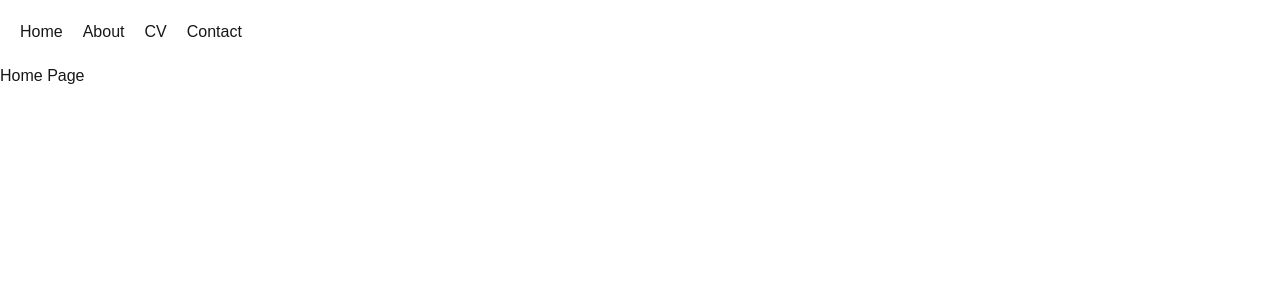
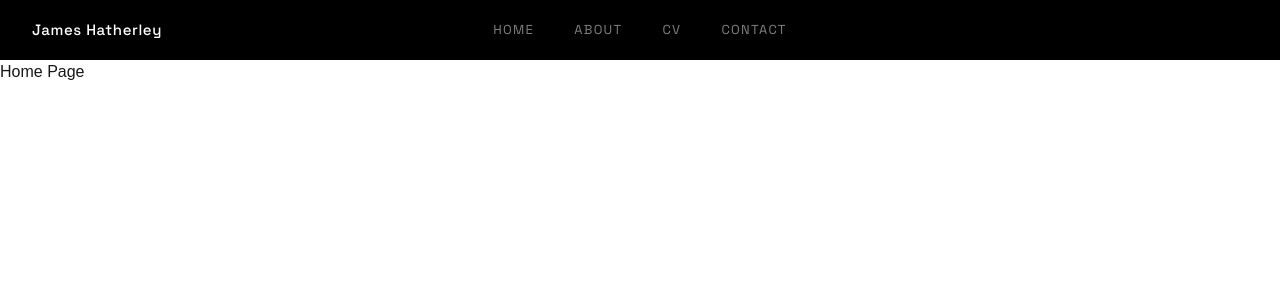
Before and after one commit to jameshatherley/my-website, a Next.js app: page / in a window 1280 px wide. Shown: the top 300 px of the page. Built offline with nearby package versions, Linux system fonts and the light colour scheme.

Commit message:
Style navbar with Space Grotesk font

```diff
--- a/app/components/Navbar.tsx
+++ b/app/components/Navbar.tsx
@@ -2,11 +2,48 @@ import Link from "next/link";
 
 export default function Navbar() {
   return (
-    <nav style={{ display: "flex", gap: 20, padding: 20 }}>
-      <Link href="/">Home</Link>
-      <Link href="/about">About</Link>
-      <Link href="/cv">CV</Link>
-      <Link href="/contact">Contact</Link>
-    </nav>
+    <>
+      <style>{`
+        @import url('https://fonts.googleapis.com/css2?family=Space+Grotesk:wght@300;400;500&display=swap');
+        .nav-link {
+          color: white;
+          text-decoration: none;
+          font-size: 13px;
+          letter-spacing: 0.1em;
+          text-transform: uppercase;
+          opacity: 0.5;
+          transition: opacity 0.2s;
+        }
+        .nav-link:hover {
+          opacity: 1;
+        }
+      `}</style>
+      <nav style={{
+        background: "#000",
+        padding: "0 2rem",
+        display: "flex",
+        alignItems: "center",
+        justifyContent: "space-between",
+        height: "60px",
+        fontFamily: "'Space Grotesk', sans-serif",
+        position: "relative",
+      }}>
+        <span style={{ color: "#fff", fontSize: "15px", fontWeight: 500, letterSpacing: "0.04em" }}>
+          James Hatherley
+        </span>
+        <div style={{
+          position: "absolute",
+          left: "50%",
+          transform: "translateX(-50%)",
+          display: "flex",
+          gap: "2.5rem",
+        }}>
+          <Link href="/" className="nav-link">Home</Link>
+          <Link href="/about" className="nav-link">About</Link>
+          <Link href="/cv" className="nav-link">CV</Link>
+          <Link href="/contact" className="nav-link">Contact</Link>
+        </div>
+      </nav>
+    </>
   );
 }
```
